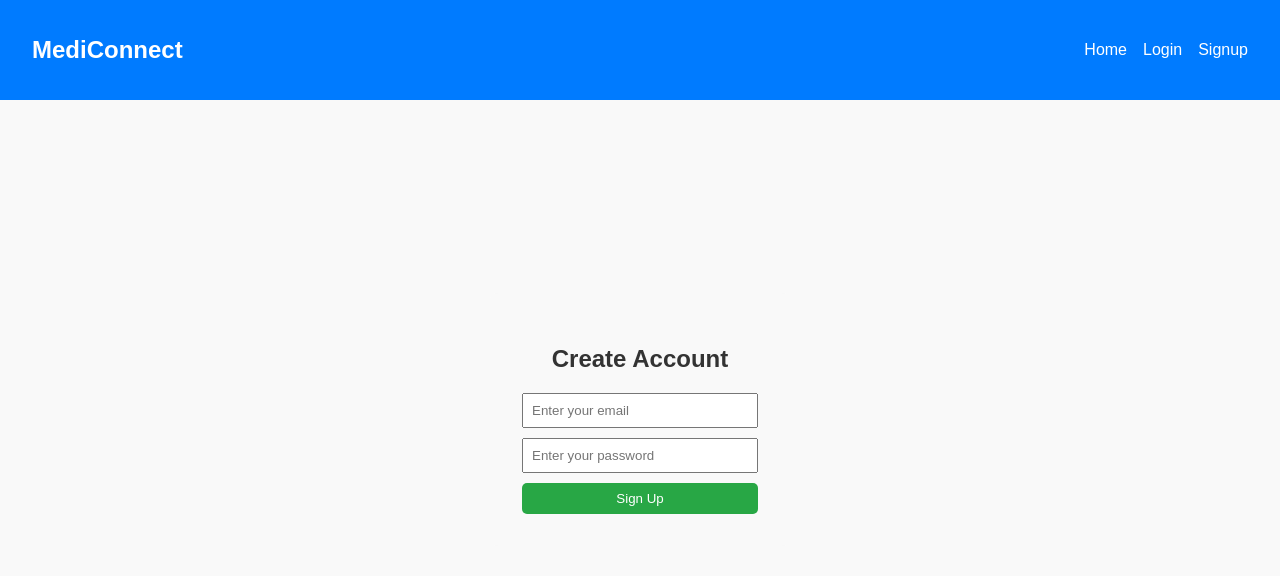
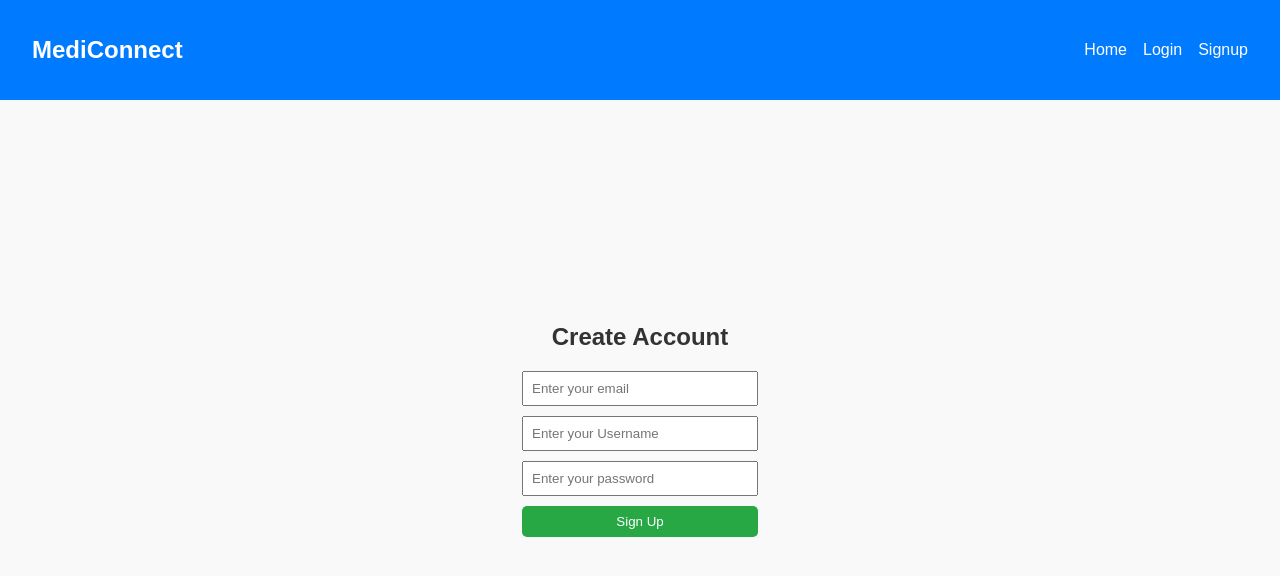
Before and after one commit to gourav-hiwale136/Mediconnect, a React (Vite) app in the folder frontend/react-app/: page /signup in a window 1280 px wide. Shown: the top 576 px of the page. Built offline with nearby package versions, Linux system fonts and the light colour scheme.

Commit message:
07/11/25

```diff
--- a/frontend/react-app/src/pages/Signup.jsx
+++ b/frontend/react-app/src/pages/Signup.jsx
@@ -5,12 +5,14 @@ import "../styles/Signup.css";
 export default function Signup() {
   const [email, setEmail] = useState("");
   const [password, setPassword] = useState("");
+  const [username, setUsername] = useState("");
   const navigate = useNavigate();
 
   const handleSubmit = (e) => {
     e.preventDefault();
     console.log("Email:", email);
     console.log("Password:", password);
+    console.log("Username", username)
     // You can add your signup logic here (API call or Firebase)
     navigate("/login"); // redirect to login page after signup
   };
@@ -28,13 +30,13 @@ export default function Signup() {
           required
         />
 
-        {/* <input
+        <input
           type="username"
-          placeholder="Enter your username"
+          placeholder="Enter your Username"
           value={username}
           onChange={(e) => setUsername(e.target.value)}
           required
-        /> */}
+        />
 
         <input
           type="password"
```
